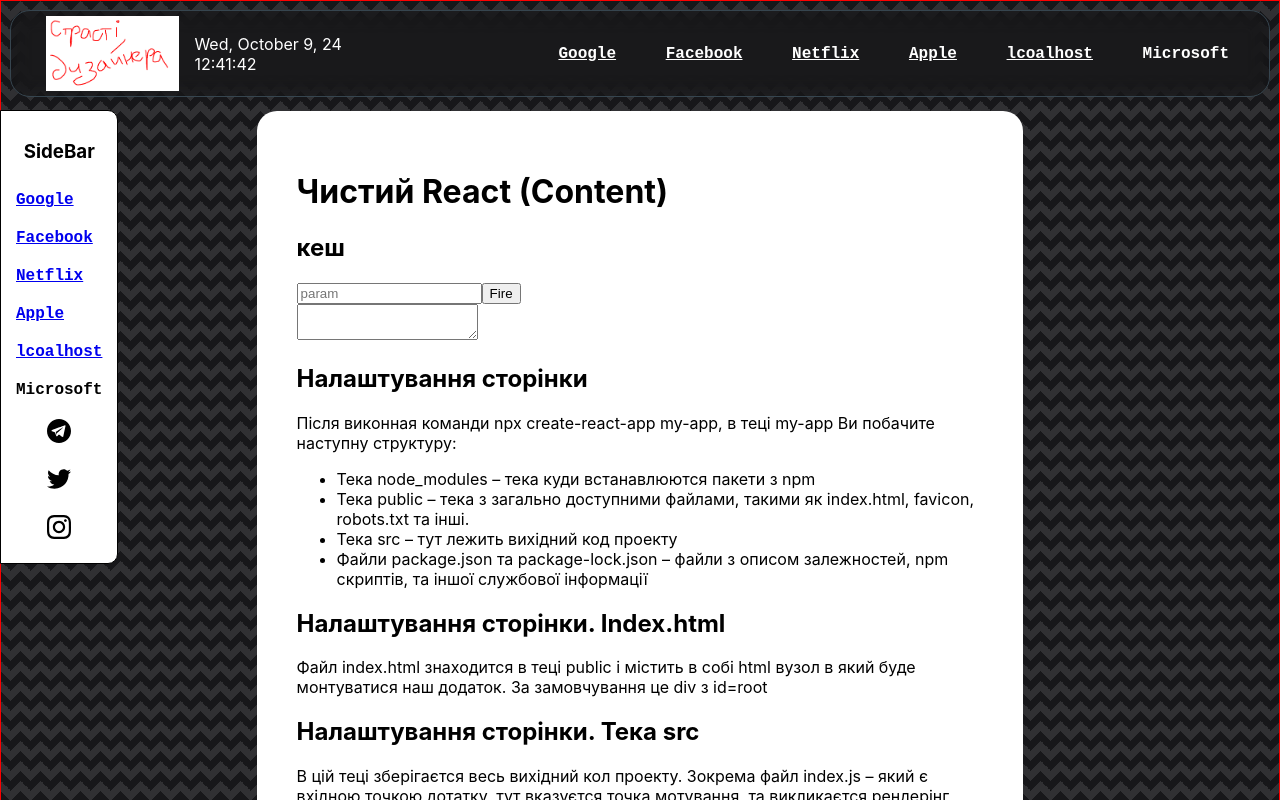
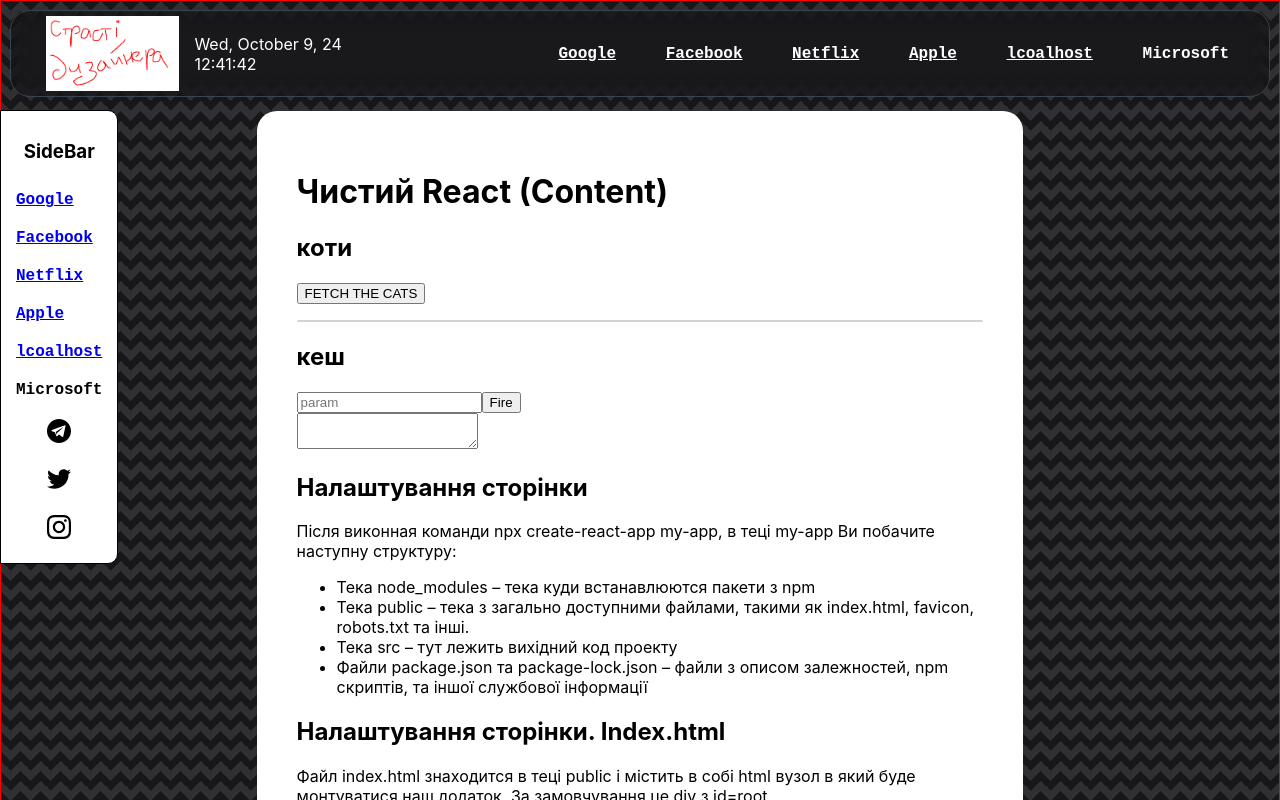
Before and after one commit to xlspring/react-9, a React (Create React App) app: page / in a window 1280 px wide. Shown: the top 800 px of the page. Built offline with nearby package versions, Linux system fonts and the light colour scheme.

Commit message:
Added cute cats

```diff
--- a/src/components/Article/Article.js
+++ b/src/components/Article/Article.js
@@ -1,6 +1,7 @@
 import { useState } from "react";
 import Helpers from "../../helpers";
 import "./index.css";
+import CatList from "../CatList/CatList";
 
 function Article(props) {
   const [cache, _setCache] = useState(new Helpers());
@@ -15,6 +16,8 @@
 
   return (
     <article>
+      <h1>коти</h1>
+      <CatList />
       <h1>кеш</h1>
       <div>
         <div>
--- /dev/null
+++ b/src/components/Cat/Cat.js
@@ -0,0 +1,17 @@
+import {useState} from "react";
+
+import "./index.css";
+
+export default function Cat(props) {
+	const [shouldLoad, setShouldLoad] = useState(false);
+	return (
+		<li className={"cat-container"}>
+			<p>{props.data.tags.join(", ")}</p>
+			{
+				shouldLoad ?
+					(<img src={"https://cataas.com/cat/" + props.data._id} alt={props.data.tags}/>) :
+					(<button onClick={() => setShouldLoad(true)}>Click to load cat</button>)
+			}
+		</li>
+	)
+}
--- /dev/null
+++ b/src/components/Cat/index.css
@@ -0,0 +1,13 @@
+.cat-container {
+  max-width: 100%;
+  padding: 20px;
+}
+.cat-container:nth-child(2n) {
+  background: lightgray;
+  border-radius: 5px;
+}
+.cat-container img {
+  max-height: 500px;
+}
+
+/*# sourceMappingURL=index.css.map */
--- /dev/null
+++ b/src/components/Cat/index.scss
@@ -0,0 +1,13 @@
+.cat-container {
+  max-width: 100%;
+  padding: 20px;
+
+  &:nth-child(2n) {
+    background: lightgray;
+    border-radius: 5px;
+  }
+
+  img {
+    max-height: 500px;
+  }
+}
--- /dev/null
+++ b/src/components/CatList/CatList.js
@@ -0,0 +1,39 @@
+import "./index.css";
+
+import {useEffect, useState} from "react";
+import Cat from "../Cat/Cat";
+
+export default function CatList() {
+
+	const [catList, setCatList] = useState([]);
+
+	const fetchCats = async () => {
+		try {
+			const res = await fetch("https://cataas.com/api/cats?" + new URLSearchParams({
+				limit: 10,
+				skip: 0
+			}).toString())
+
+			if (!res.ok) {
+				throw new Error(`Status: ${res.status}`);
+			}
+
+			return await res.json();
+		} catch (e) {
+			console.error(e);
+		}
+	}
+
+	useEffect(() => {
+		console.log(catList)
+	}, [catList]);
+
+	return (
+		<div>
+			<button onClick={async () => setCatList(await fetchCats())}>FETCH THE CATS</button>
+			<ul className={"cat-list"}>
+				{catList.map(x => (<Cat data={x} key={x._id} />))}
+			</ul>
+		</div>
+	)
+}
--- /dev/null
+++ b/src/components/CatList/index.css
@@ -0,0 +1,8 @@
+.cat-list {
+  list-style-type: none;
+  padding: 0;
+  border-radius: 5px;
+  border: 1px lightgray solid;
+}
+
+/*# sourceMappingURL=index.css.map */
--- /dev/null
+++ b/src/components/CatList/index.scss
@@ -0,0 +1,7 @@
+.cat-list {
+  list-style-type: none;
+  padding: 0;
+
+  border-radius: 5px;
+  border: 1px lightgray solid;
+}
```
Also changed, not shown: 2 other files (tests, documents, lock files or other folders).
